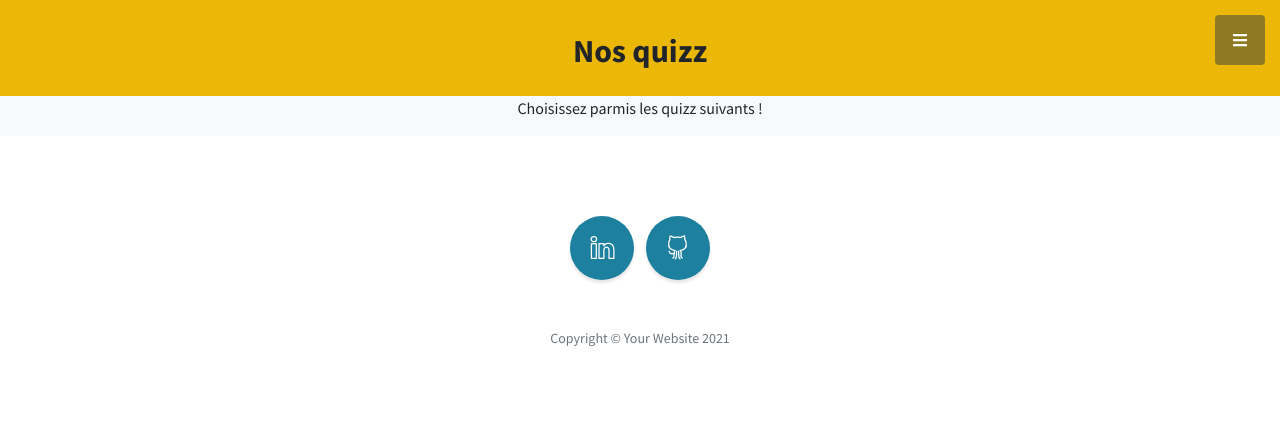
After one commit to Lamia7/MovieLanguage, a Django app: template templates/quizz/quizz_list.html in a window 1280 px wide. The commit adds this page. Shown: the top 428 px of the page. Run offline with Django 3.2, Linux system fonts and the light colour scheme; the template is opened without the code that fills it, so the values that code supplies are empty; some libraries are stand-ins or nearby versions.

Commit message:
✨ feat/quizz_display: Start quizz_list view

```diff
--- a/templates/quizz/home.html
+++ b/templates/quizz/home.html
@@ -10,7 +10,8 @@
         !</em
       >
     </h3>
-    <a class="btn btn-primary btn-xl" href="#about">Commencer</a>
+    <a class="btn btn-primary btn-xl" href="{% url 'quizz:quizz_list' %}#Quizz_list">
+      Commencer</a>
   </div>
 </header>
 <!-- About-->
--- /dev/null
+++ b/templates/quizz/quizz_list.html
@@ -0,0 +1,30 @@
+{% extends 'base.html' %} {% load static %} {% load crispy_forms_tags %}
+{% block title %}Movie Language - Liste Quizz{% endblock title %}
+{% block content %}
+
+<!-- Header -->
+<section class="bg-secondary" id="users-header">
+  <div class="container px-4 px-lg-5 text-center">
+    <div class="row gx-4 gx-lg-5 justify-content-center">
+      <div class="col-lg-10">
+        <h2>Nos quizz</h2>
+      </div>
+    </div>
+  </div>
+</section>
+
+<!-- Quizz_list -->
+<section class="page-section bg-light" id="quizz_list">
+  <div class="container h-100">
+    <div
+      class="row h-100 align-items-center justify-content-center text-center"
+    >
+      <div class="col-lg-10 align-self-end">
+        <p class="text-center">
+          Choisissez parmis les quizz suivants !
+        </p>
+      </div>
+    </div>
+  </div>
+</section>
+{% endblock content %}
```
Also changed, not shown: quizz/views.py (+12 -0 lines), tests/quizz/test_views.py (+10 -3 lines), README.md.
